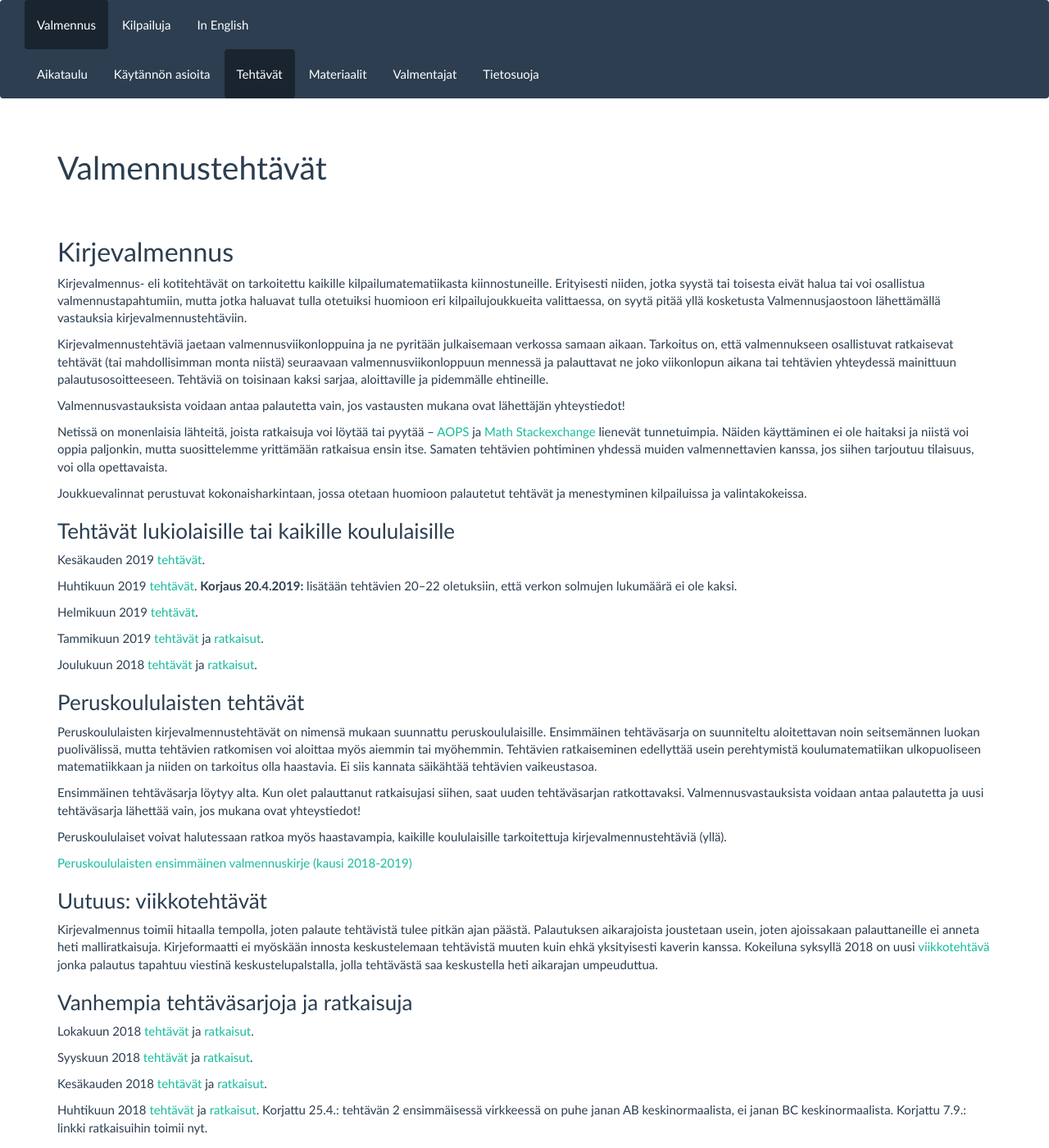
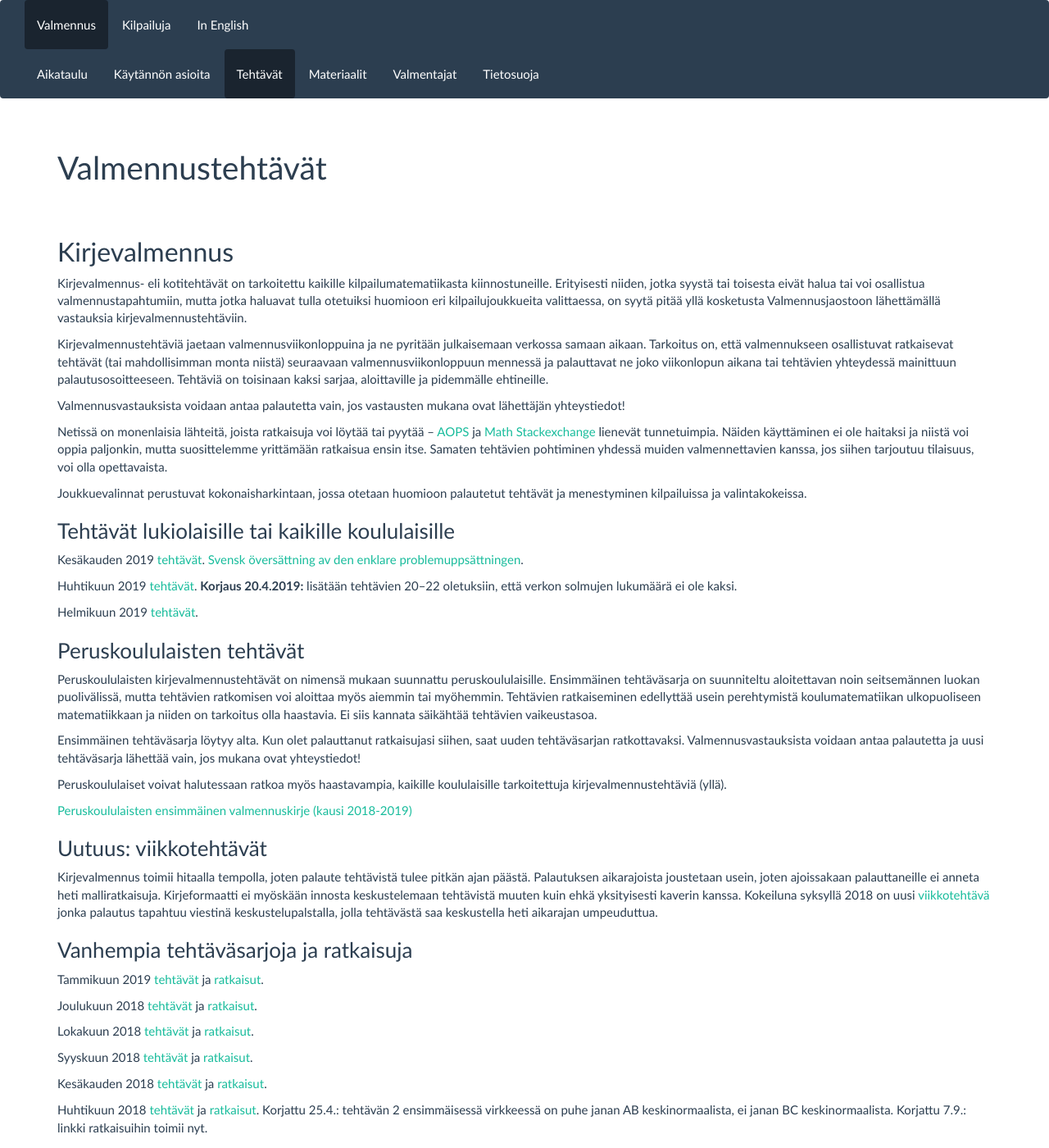
Before and after one commit to matematiikkakilpailut/matematiikkakilpailut.github.io, a Jekyll site: the page built from valmennus/index.md, in a window 1280 px wide and 1400 px high. Shown: the whole window at 82% size. Built offline with Jekyll 4.4.1, drawn with Linux system fonts in a browser that asks for light colours.

Commit message:
Linkki kesätehtävien ruotsinnokseen

```diff
--- a/valmennus/index.md
+++ b/valmennus/index.md
@@ -39,16 +39,13 @@ valintakokeissa.
 ### Tehtävät lukiolaisille tai kaikille koululaisille
 
 Kesäkauden 2019 [tehtävät](2019/kirje_2019_05.pdf).
+<span lang="sv">[Svensk översättning av den enklare problemuppsättningen](https://matteverkstaden.wordpress.com/2019/06/15/sommarutmaning/).</span>
 
 Huhtikuun 2019 [tehtävät](2019/kirje_2019_04.pdf).
 **Korjaus 20.4.2019:** lisätään tehtävien 20&ndash;22 oletuksiin,
 että verkon solmujen lukumäärä ei ole kaksi.
 
 Helmikuun 2019 [tehtävät](2019/kirje_2019_02.pdf).
-
-Tammikuun 2019 [tehtävät](2019/kirje_2019_01.pdf) ja [ratkaisut](2019/ratk_2019_01.pdf).
-
-Joulukuun 2018 [tehtävät](2018/kirje_2018_12.pdf) ja [ratkaisut](2018/ratk_2018_12.pdf).
 
 
 ### Peruskoululaisten tehtävät
```
Also changed, not shown: other parts of valmennus/index.md (+4 -0 lines).
